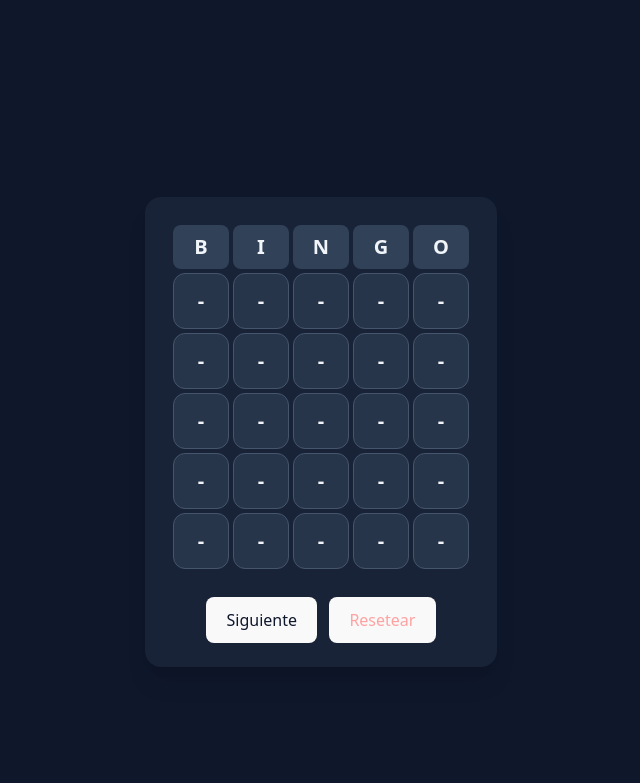
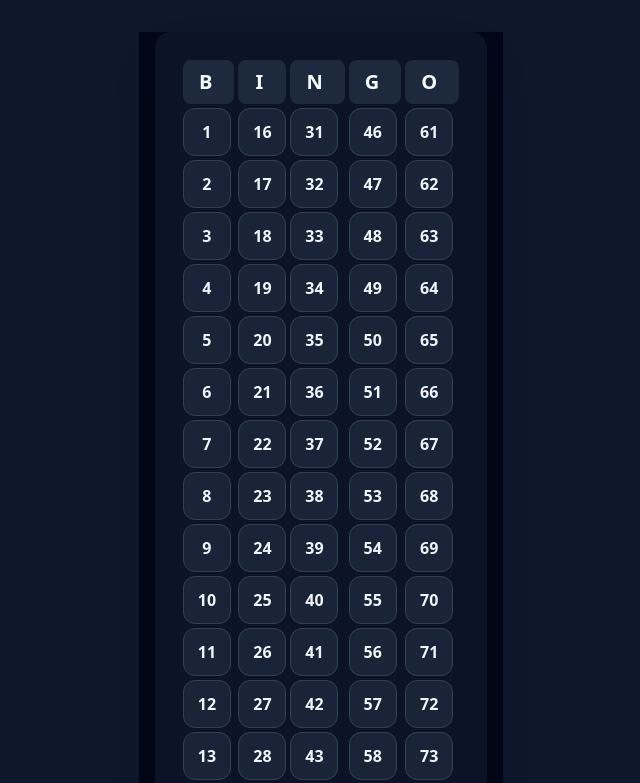
Before and after one commit to raulferreyra/bingo, a Vue app: page / in a window 1280 px wide. Shown: the top 783 px of the page, without its empty margins (319-959 px from the left). Built offline with nearby package versions, Linux system fonts and the light colour scheme.

Commit message:
Updating UX

```diff
--- a/src/App.vue
+++ b/src/App.vue
@@ -1,28 +1,38 @@
 <template>
-  <div class="min-h-screen flex items-center justify-center px-4">
+  <div class="min-h-screen flex items-center justify-center px-4 bg-slate-950">
     <div class="w-full max-w-5xl mx-auto">
-      <main class="bg-slate-800/70 rounded-2xl shadow-xl p-4 sm:p-6">
-        <!-- Principal Board -->
+      <main class="bg-slate-900/80 rounded-2xl shadow-2xl p-4 sm:p-6">
+        <!-- Cabecera B I N G O -->
         <div class="overflow-x-auto">
           <table class="w-full text-center border-separate border-spacing-1">
             <thead>
-              <tr class="text-lg sm:text-xl font-bold">
-                <th class="py-2 px-2 sm:px-4 bg-slate-700 rounded-lg">B</th>
-                <th class="py-2 px-2 sm:px-4 bg-slate-700 rounded-lg">I</th>
-                <th class="py-2 px-2 sm:px-4 bg-slate-700 rounded-lg">N</th>
-                <th class="py-2 px-2 sm:px-4 bg-slate-700 rounded-lg">G</th>
-                <th class="py-2 px-2 sm:px-4 bg-slate-700 rounded-lg">O</th>
+              <tr class="text-lg sm:text-xl font-bold text-slate-50">
+                <th
+                  v-for="col in columns"
+                  :key="col.key"
+                  class="py-2 px-2 sm:px-4 bg-slate-800 rounded-lg tracking-[0.3em]"
+                >
+                  {{ col.key }}
+                </th>
               </tr>
             </thead>
+
             <tbody>
-              <!-- Next steps the grids -->
-              <tr v-for="row in 5" :key="row">
-                <td v-for="col in 5" :key="col">
-                  <div class="h-12 sm:h-14 w-12 sm:w-14 flex items-center justify-center
-                           bg-slate-700/60 rounded-xl border border-slate-600
-                           text-lg sm:text-xl font-semibold">
-                    <!-- Placeholder, later is full with content -->
-                    -
+              <!-- 15 filas x 5 columnas = 75 números -->
+              <tr
+                v-for="(row, rowIndex) in boardRows"
+                :key="`row-${rowIndex}`"
+              >
+                <td
+                  v-for="cell in row"
+                  :key="cell.number"
+                >
+                  <div
+                    class="h-10 sm:h-12 w-10 sm:w-12 flex items-center justify-center
+                           bg-slate-800/80 rounded-xl border border-slate-700
+                           text-sm sm:text-base font-semibold text-slate-100"
+                  >
+                    {{ cell.number }}
                   </div>
                 </td>
               </tr>
@@ -30,16 +40,25 @@
           </table>
         </div>
 
-        <!-- Controles -->
+        <!-- Controles (aún sin lógica) -->
         <div class="mt-6 flex flex-col sm:flex-row gap-3 justify-center">
-          <button type="button" class="px-6 py-2 rounded-full font-semibold
-                   bg-emerald-500 hover:bg-emerald-400
-                   text-slate-900 transition">
+          <button
+            type="button"
+            class="px-6 py-2 rounded-full font-semibold
+                   bg-emerald-500/80 hover:bg-emerald-400
+                   text-slate-900 transition disabled:opacity-40"
+            disabled
+          >
             Siguiente
           </button>
-          <button type="button" class="px-6 py-2 rounded-full font-semibold border
+
+          <button
+            type="button"
+            class="px-6 py-2 rounded-full font-semibold border
                    border-red-400 text-red-300 hover:bg-red-500/10
-                   transition">
+                   transition disabled:opacity-40"
+            disabled
+          >
             Resetear
           </button>
         </div>
@@ -49,5 +68,47 @@
 </template>
 
 <script setup>
-// Without logic, only template and styles for now
+import { ref, onMounted } from 'vue'
+
+// Definimos las columnas con sus rangos
+const columns = [
+  { key: 'B', start: 1, end: 15 },
+  { key: 'I', start: 16, end: 30 },
+  { key: 'N', start: 31, end: 45 },
+  { key: 'G', start: 46, end: 60 },
+  { key: 'O', start: 61, end: 75 }
+]
+
+// boardRows será un array de 15 filas, cada fila con 5 celdas { number, marked }
+const boardRows = ref([])
+
+/**
+ * Genera el tablero de 15 filas x 5 columnas con números 1–75
+ * organizados por rangos B I N G O.
+ */
+function initBoard() {
+  const rows = []
+
+  // 15 filas
+  for (let i = 0; i < 15; i++) {
+    const row = []
+
+    // Para cada columna, calculamos el número correspondiente
+    for (const col of columns) {
+      const number = col.start + i // 1..15, 16..30, etc
+      row.push({
+        number,
+        marked: false
+      })
+    }
+
+    rows.push(row)
+  }
+
+  boardRows.value = rows
+}
+
+onMounted(() => {
+  initBoard()
+})
 </script>
```
